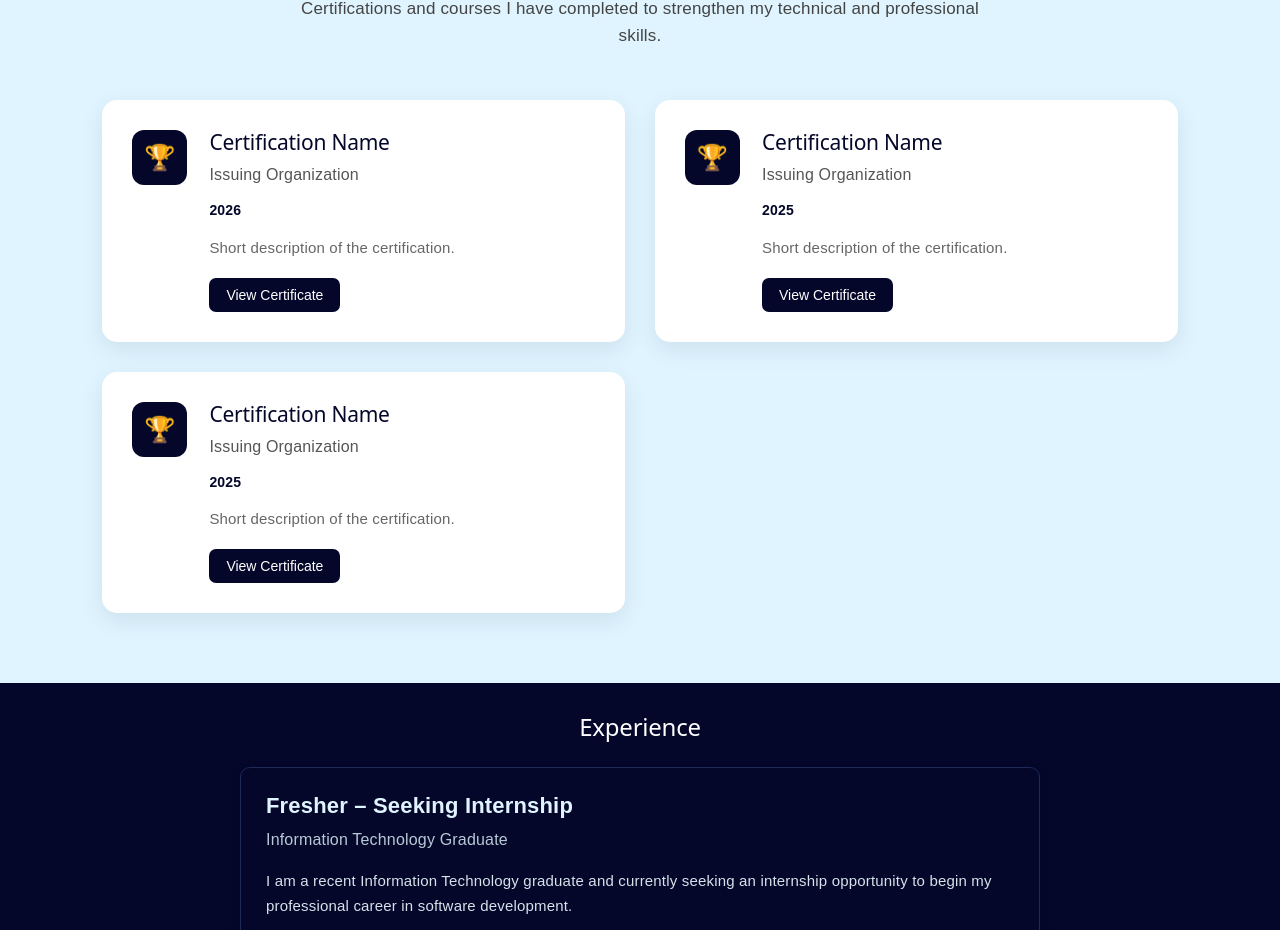
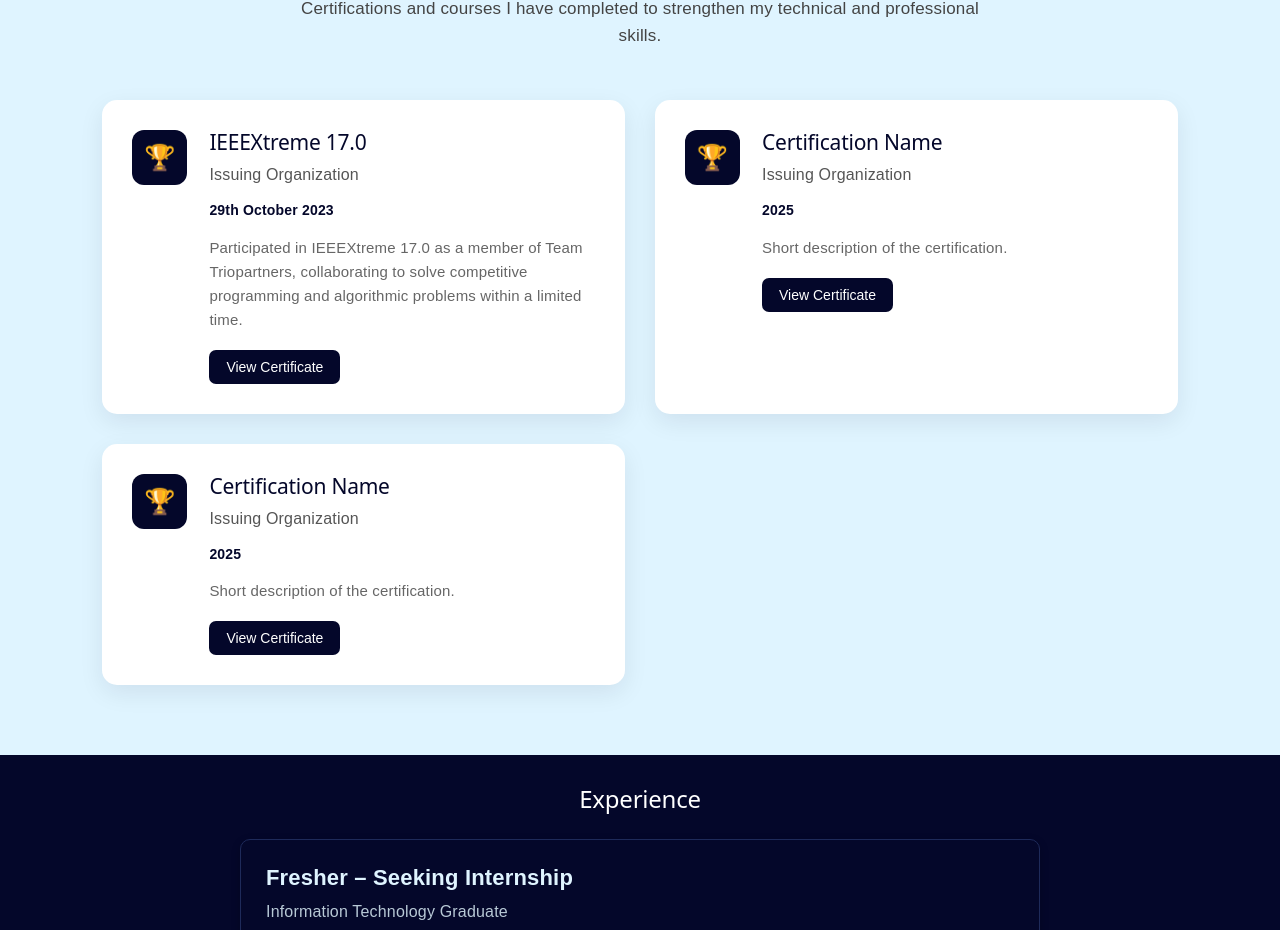
Before and after one commit to ishqafathima/My-Portfolio, a React (Vite) app: page / in a window 1280 px wide. Shown: the part 3435-4365 px from the top of the page. Built offline with nearby package versions, Linux system fonts and the light colour scheme.

Commit message:
update portfolio

```diff
--- a/src/sections/Certifications/Certifications.jsx
+++ b/src/sections/Certifications/Certifications.jsx
@@ -3,10 +3,11 @@ import "./Certifications.css";
 function Certifications() {
   const certifications = [
     {
-      title: "Certification Name",
+      title: "IEEEXtreme 17.0",
       issuer: "Issuing Organization",
-      date: "2026",
-      description: "Short description of the certification.",
+      date: "29th October 2023",
+       team: "Triopartners",
+  description:"Participated in IEEEXtreme 17.0 as a member of Team Triopartners, collaborating to solve competitive programming and algorithmic problems within a limited time.",
     },
     {
       title: "Certification Name",
```
